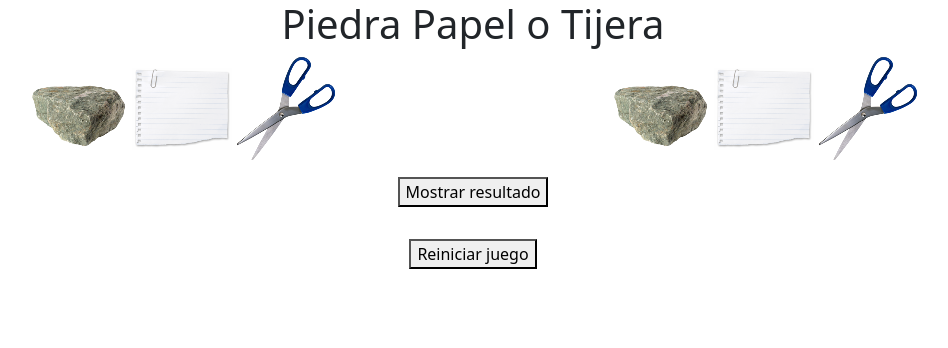
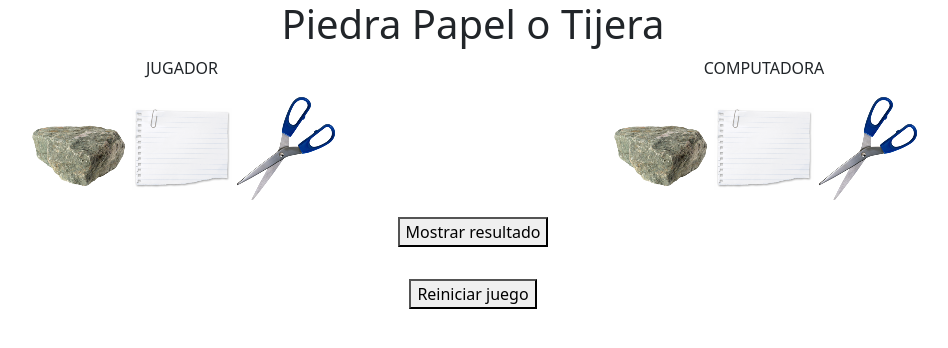
Before and after one commit to WilliamMatallana/-WilliamMatallana.github.io, a plain HTML site: page index.html in a window 1280 px wide. Shown: the whole page, without its empty margins (167-1115 px from the left). Drawn offline with Linux system fonts and the light colour scheme; files that its build step writes are made by us from their sources.

Commit message:
Add files via upload

```diff
--- a/index.html
+++ b/index.html
@@ -22,16 +22,18 @@
     <div class="row gx-5">
       <div class="col">
         <div>
-          <img src="./images/piedra.png" alt="piedra" id="0.0">
-          <img src="./images/papel.png" alt="papel" id="1.0">
-          <img src="./images/tijeras.png" alt="tijeras" id="2.0">
+          <p>JUGADOR</p>
+          <img src="./images/piedra.png" alt="piedra" id="piedra">
+          <img src="./images/papel.png" alt="papel" id="papel">
+          <img src="./images/tijeras.png" alt="tijeras" id="tijera">
         </div>
       </div>
       <div class="col">
         <div>
-          <img src="./images/piedra.png" alt="piedra" id="0">
-          <img src="./images/papel.png" alt="papel" id="1">
-          <img src="./images/tijeras.png" alt="tijeras" id="2">
+          <p>COMPUTADORA</p>
+          <img src="./images/piedra.png" alt="piedra" id="1">
+          <img src="./images/papel.png" alt="papel" id="2">
+          <img src="./images/tijeras.png" alt="tijeras" id="3">
         </div>
       </div>
     </div>
```
